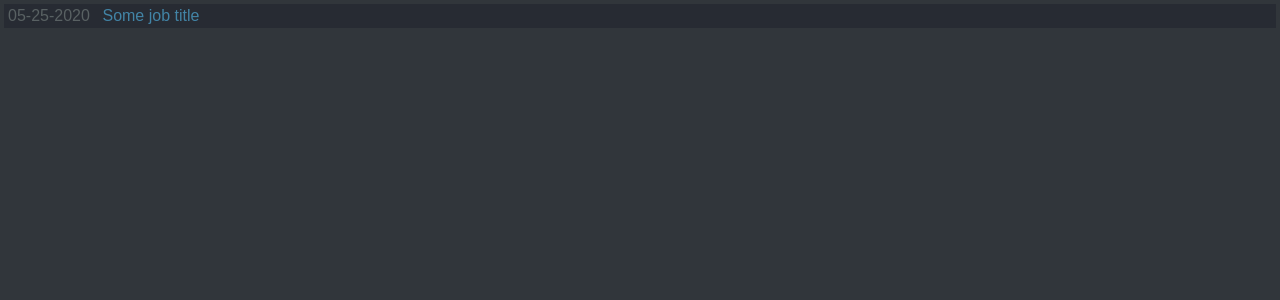
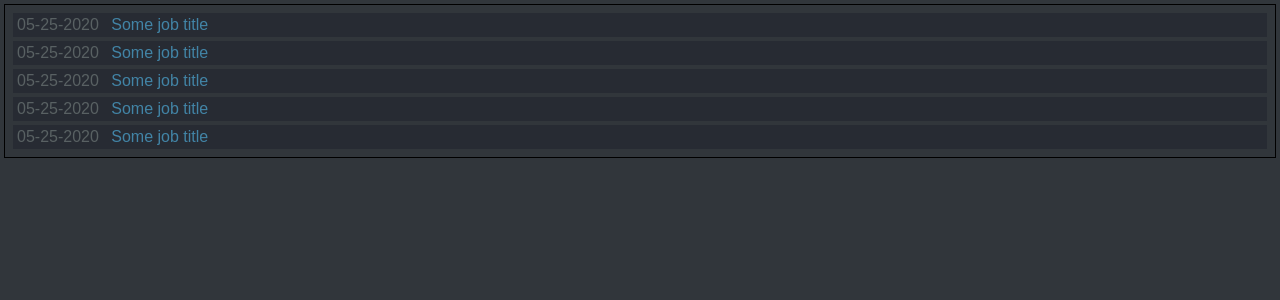
Before and after one commit to joelcorey/findit-api-frontend, a React (Create React App) app: page / in a window 1280 px wide. Shown: the top 300 px of the page. Built offline with nearby package versions, Linux system fonts and the light colour scheme.

Commit message:
style state container

```diff
--- a/src/App.css
+++ b/src/App.css
@@ -1,3 +1,4 @@
+/* BEGIN CSS RESET */
 /* http://meyerweb.com/eric/tools/css/reset/
    v2.0 | 20110126
    License: none (public domain)
@@ -42,6 +43,7 @@ q:before, q:after {
 	content: '';
 	content: none;
 }
+/* END CSS RESET */
 
 .App {
   display: flex;
@@ -49,17 +51,6 @@ q:before, q:after {
   background-color: #31363b;
   height: 100vh;
   margin: 0;
-}
-
-.App-logo {
-  height: 40vmin;
-  pointer-events: none;
-}
-
-@media (prefers-reduced-motion: no-preference) {
-  .App-logo {
-    animation: App-logo-spin infinite 20s linear;
-  }
 }
 
 .App-header {
--- a/src/App.js
+++ b/src/App.js
@@ -1,13 +1,13 @@
 import React from 'react';
 import './App.css';
 
-import ResultInfo from './components/result-info/result-info';
+import CityStateContainer from './components/city-state-container/city-state-container';
 
 function App() {
 	return (
 		<div className="App">
 
-			<ResultInfo />
+			<CityStateContainer />
 
 		</div>
 	);
--- /dev/null
+++ b/src/components/city-state-container/city-state-container.css
@@ -0,0 +1,7 @@
+.city-state-container {
+    padding: .5vh;
+    margin: .5vh;
+    border-style: solid;
+    border-width: 1px;
+    border-color: black;
+}
--- /dev/null
+++ b/src/components/city-state-container/city-state-container.js
@@ -0,0 +1,19 @@
+import React, { useState } from 'react';
+import './city-state-container.css';
+
+import ResultInfo from '../result-info/result-info';
+
+const CityStateContainer = () => {
+
+    return (
+        <div className="city-state-container">
+            <ResultInfo />
+            <ResultInfo />
+            <ResultInfo />
+            <ResultInfo />
+            <ResultInfo />
+        </div>
+    );
+}
+
+export default CityStateContainer;
```
